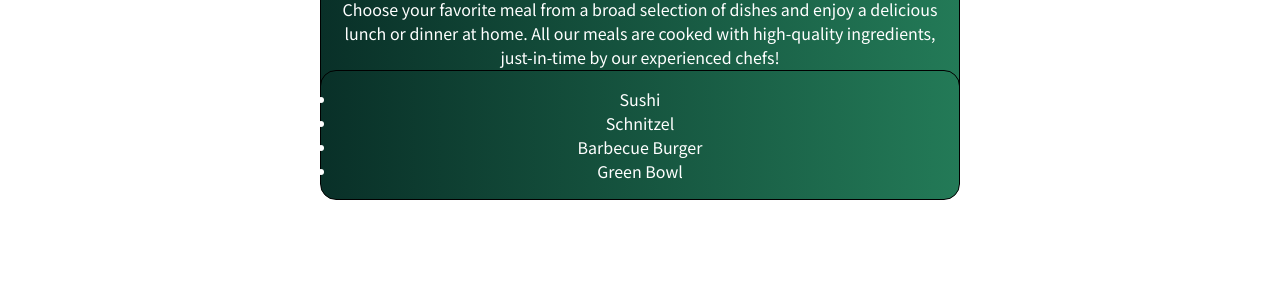
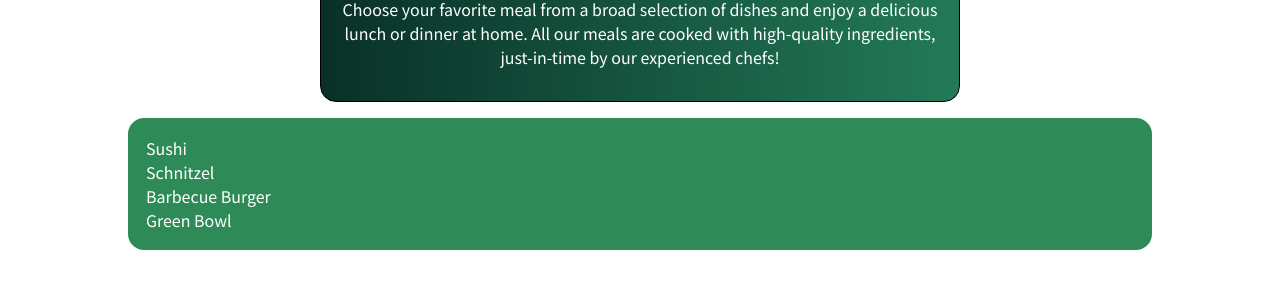
Before and after one commit to JonasBne/react-meals-app, a React (Create React App) app: page / in a window 1280 px wide. Shown: the part 376-664 px from the top of the page. Built offline with nearby package versions, Linux system fonts and the light colour scheme.

Commit message:
Added basic styling to meals card

```diff
--- a/src/components/Meals/AvailableMeals.module.css
+++ b/src/components/Meals/AvailableMeals.module.css
@@ -1,10 +1,10 @@
 .mealsList {
     border-radius: 1rem;
-    border: 1px solid black;
-    width: 50%;
-    margin: -2rem auto auto auto;
+    border: 2px solid seagreen;
+    width: 80%;
+    margin: 1rem auto;
     padding: 1rem;
-    text-align: center;
-    background: linear-gradient(to left, #237A57, #093028);
+    background-color: seagreen;
     color: white;
+    list-style: none;
 }
```
